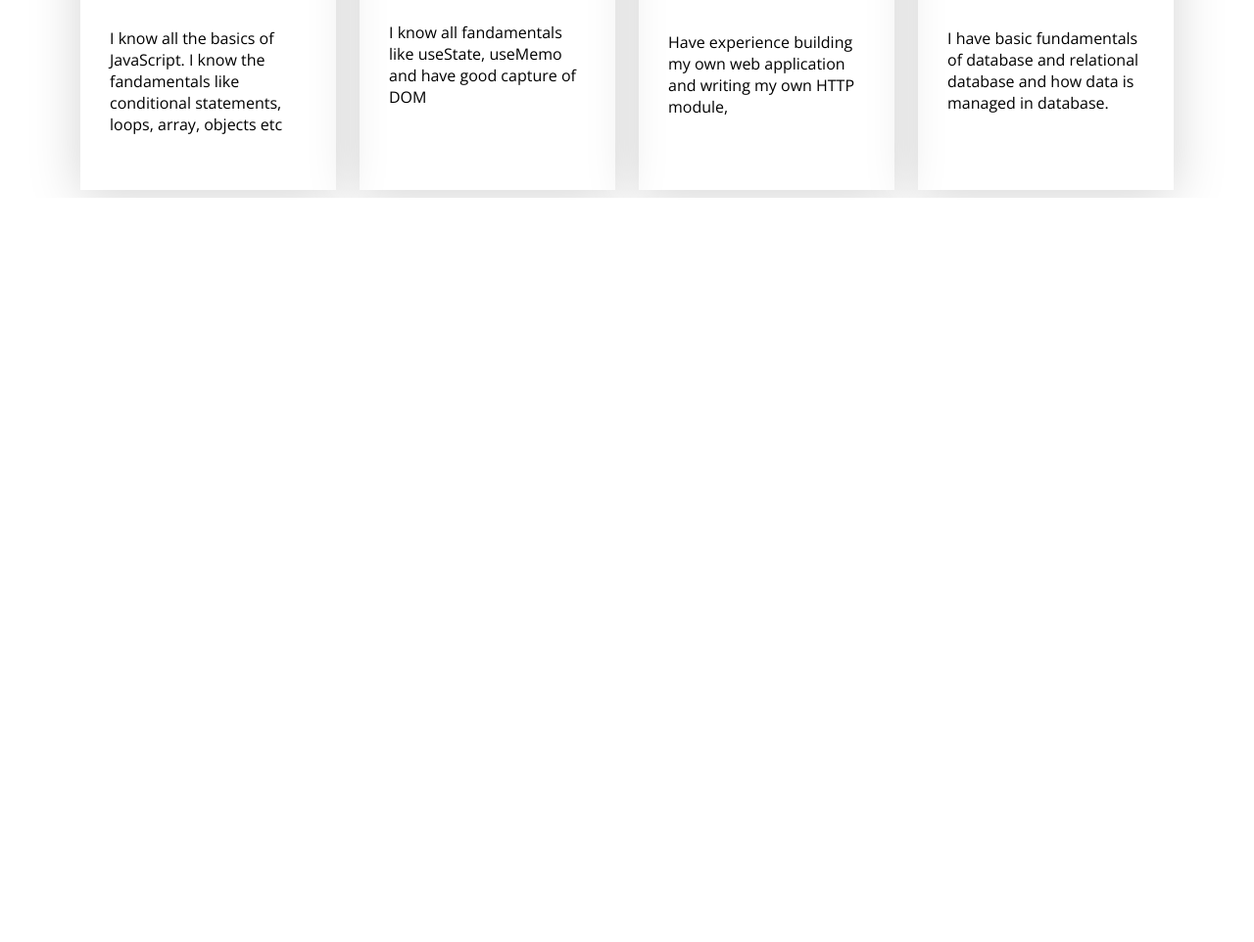
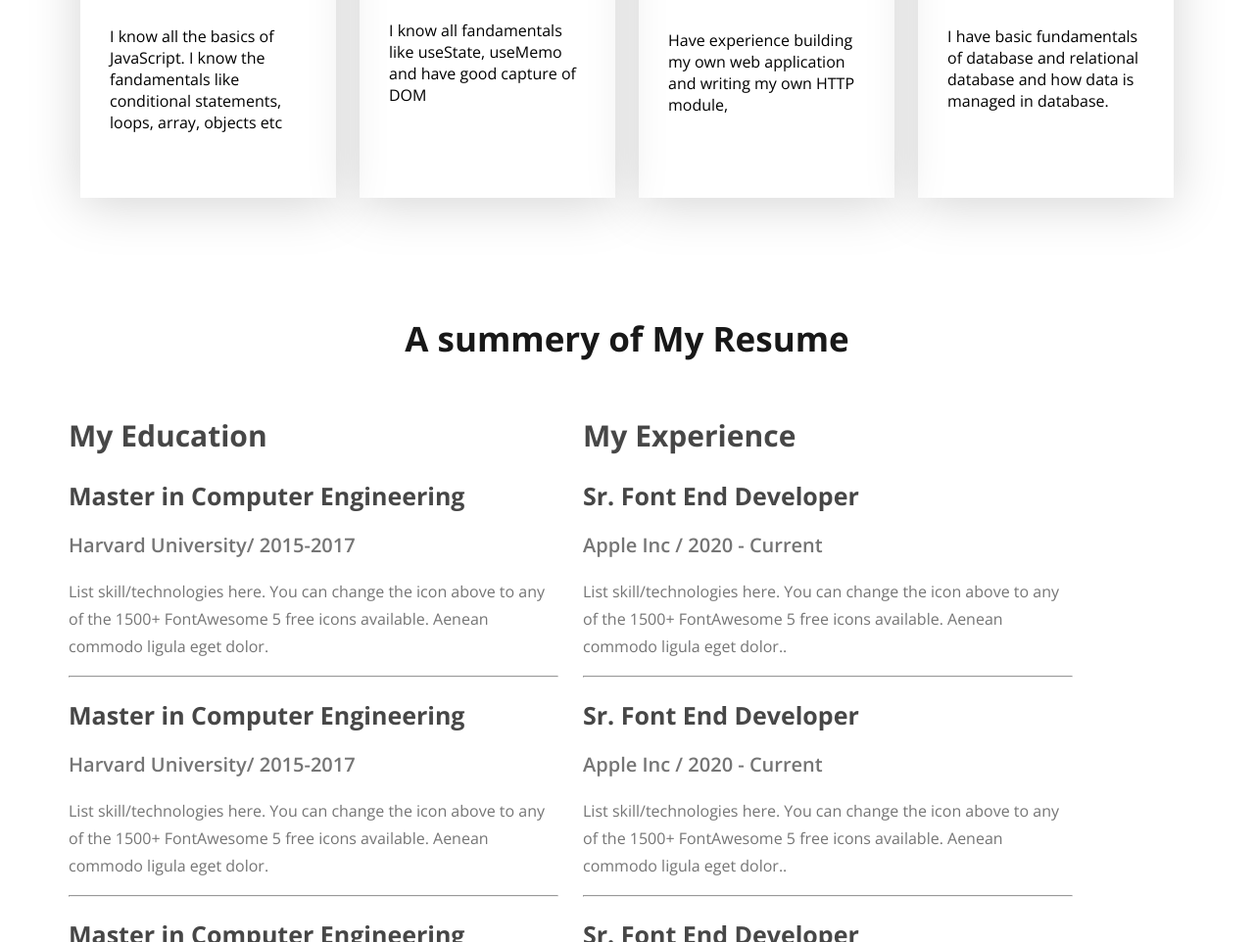
Before and after one commit to golamsarwar96/portfolio, a plain HTML site: page index.html in a window 1280 px wide. Shown: the part 1838-2800 px from the top of the page at 98% size. Before the commit the page ends 2040 px from the top, so only its background shows below. Drawn offline with nearby package versions, Linux system fonts and the light colour scheme.

Commit message:
summery section done

```diff
--- a/index.html
+++ b/index.html
@@ -33,6 +33,7 @@
         </div>
     </header>
     <main>
+        <!--About Section-->
         <section class="about bg-color">
             <h3 class="section-title">About Me</h3>
             <p class="section-description">I'm a recent CSE graduate. I have CGPA 3.66. I also love doing problem solving. Right now, I am looking for a job in Web Development. I'm learning from Programming Hero's Web Development Course.
@@ -56,6 +57,7 @@
                 </div>
             </div>
         </section>
+        <!--Skill Section-->
         <section class="skill">
             <h3 class="skill-title">What I do</h3>
             <p class="skill-description">I'm a freshly graduate CSE student. Looking for internship/job. Below is a quick overview of my main technical skill sets and technologies i use. Want to find out more about my experience? Check out my online resume and project portfolio.</p>
@@ -83,6 +85,59 @@
                 </div>
             </div>
         </section>
+        <!--Summery Section-->
+        <section class="summery">
+            <h1 class="main-header">A summery of My Resume</h1>
+            <div class="summery-container">
+                <div class="summerycolumn">
+                    <h1 class="summery-header">My Education</h1>
+                    <div class="summery-box">
+                        <h2 class="box-header">Master in Computer Engineering</h2>
+                        <p class="sub-header">Harvard University/ 2015-2017</p>
+                        <p class="sub-description">List skill/technologies here. You can change the icon above
+                        to any of the 1500+ FontAwesome 5 free icons available. Aenean commodo ligula eget dolor.</p>
+                    </div>
+                    <hr>
+                    <div class="summery-box">
+                        <h2 class="box-header">Master in Computer Engineering</h2>
+                        <p class="sub-header">Harvard University/ 2015-2017</p>
+                        <p class="sub-description">List skill/technologies here. You can change the icon above
+                        to any of the 1500+ FontAwesome 5 free icons available. Aenean commodo ligula eget dolor.</p>
+                    </div>
+                    <hr>
+                    <div class="summery-box">
+                        <h2 class="box-header">Master in Computer Engineering</h2>
+                        <p class="sub-header">Harvard University/ 2015-2017</p>
+                        <p class="sub-description">List skill/technologies here. You can change the icon above
+                        to any of the 1500+ FontAwesome 5 free icons available. Aenean commodo ligula eget dolor.</p>
+                    </div>
+                </div>
+                <div class="summerycolumn">
+                    <h1 class="summery-header">My Experience</h1>
+                    <div class="summery-box">
+                        <h2 class="box-header">Sr. Font End Developer</h2>
+                        <p class="sub-header">Apple Inc / 2020 - Current</p>
+                        <p class="sub-description">List skill/technologies here. You can change the icon above
+                        to any of the 1500+ FontAwesome 5 free icons available. Aenean commodo ligula eget dolor..</p>
+                    </div>
+                    <hr>
+                    <div class="summery-box">
+                        <h2 class="box-header">Sr. Font End Developer</h2>
+                        <p class="sub-header">Apple Inc / 2020 - Current</p>
+                        <p class="sub-description">List skill/technologies here. You can change the icon above
+                        to any of the 1500+ FontAwesome 5 free icons available. Aenean commodo ligula eget dolor..</p>
+                    </div>
+                    <hr>
+                    <div class="summery-box">
+                        <h2 class="box-header">Sr. Font End Developer</h2>
+                        <p class="sub-header">Apple Inc / 2020 - Current</p>
+                        <p class="sub-description">List skill/technologies here. You can change the icon above
+                        to any of the 1500+ FontAwesome 5 free icons available. Aenean commodo ligula eget dolor..</p>
+                    </div>
+                </div>
+            </div>
+            <button class="btn-primary">Download CV</button>
+        </section>
     </main>
     <footer>
 
--- a/styles/styles.css
+++ b/styles/styles.css
@@ -20,7 +20,6 @@ nav{
     align-items: center;
     justify-content: space-between;
     /*for understanding*/
-    border: 1px solid black;
     margin : 0 150px;
 }
 
@@ -182,7 +181,7 @@ main{
     flex-direction: column;
     margin-top: 35px;
     box-shadow: 0px 6px 50px 0px #d4d4d4;
-    padding : 30px 30px 40px 30px;
+    padding : 30px 30px 50px 30px;
 }
 
 .card img{
@@ -192,3 +191,71 @@ main{
 #skill-para{
     width : 201px;
 }
+
+/* summery style */
+
+.summery{
+    margin-top : 120px;
+    text-align: center;
+}
+
+.summery-container{
+    display : flex;
+    gap: 25px;
+    margin-bottom: 30px;
+}
+
+.summery-header{
+    color: rgb(71, 71, 71);
+    font-family: Open Sans;
+    font-size: 30px;
+    font-weight: 700;
+    line-height: 41px;
+    letter-spacing: 0%;
+    text-align: left;
+}
+
+.main-header{
+    color: rgb(24, 24, 24);
+    font-family: Open Sans;
+    font-size: 35px;
+    font-weight: 700;
+    line-height: 48px;
+    letter-spacing: 0%;
+    text-align: center;
+}
+
+.summery-box{
+    width : 500px;
+}
+
+.box-header{
+    color: rgb(71, 71, 71);
+    font-family: Open Sans;
+    font-size: 25px;
+    font-weight: 700;
+    line-height: 34px;
+    letter-spacing: 0%;
+    text-align: left;
+    margin-bottom: 0px;
+}
+
+.sub-header{
+    color: rgb(117, 117, 117);
+    font-family: Open Sans;
+    font-size: 20px;
+    font-weight: 600;
+    line-height: 27px;
+    letter-spacing: 0%;
+    text-align: left;
+}
+
+.sub-description{
+    color: rgb(117, 117, 117);
+    font-family: Open Sans;
+    font-size: 16px;
+    font-weight: 400;
+    line-height: 28px;
+    letter-spacing: 0%;
+    text-align: left;
+}
```
